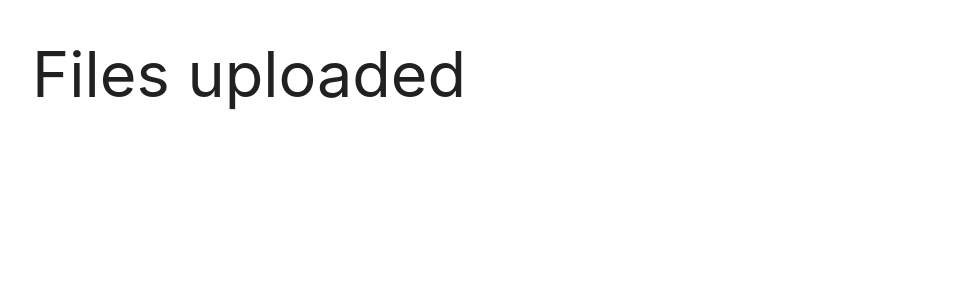
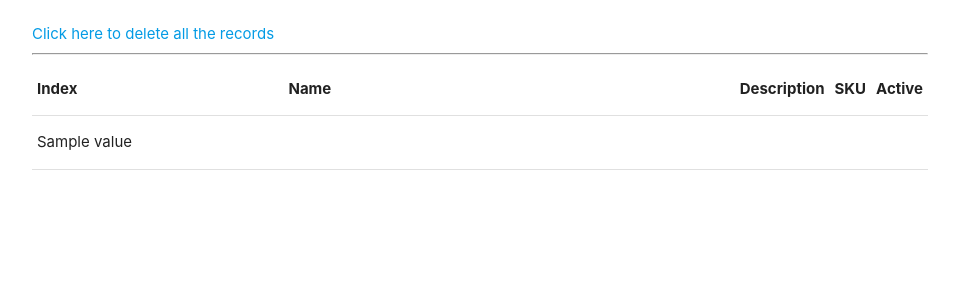
Before and after one commit to mayankgupta804/product_viewer, a Flask app: template product_viewer_app/templates/products.html in a window 1280 px wide. Shown: the part 113-411 px from the top of the page, without its empty margins (160-1119 px from the left). Run offline with Flask 2, Linux system fonts and the light colour scheme; the template is opened without the code that fills it: most values are stand-ins (such as "Sample title", 1, 10 or a date in 2020); some libraries are stand-ins or nearby versions.

Commit message:
Display data to user in table

```diff
--- a/config.py
+++ b/config.py
@@ -16,5 +16,5 @@ class Config(object):
 
     MAX_CONTENT_LENGTH = 100 * 1024 * 1024
 
-    CELERY_RESULTS_BACKEND = "amqp"
+    CELERY_RESULTS_BACKEND = os.environ.get("REDIS_URL") or "amqp"
     CELERY_BROKER_URL = os.environ.get("CLOUDAMQP_URL") or "amqp://localhost"
--- a/product_viewer_app/__init__.py
+++ b/product_viewer_app/__init__.py
@@ -16,10 +16,11 @@ db = SQLAlchemy(app)
 migrate = Migrate(app, db)
 
 # Configure celery for running background tasks
-celery = Celery(app.name, backend=app.config.get("CELERY_RESULTS_BACKEND"), broker=app.config.get("CELERY_BROKER_URL"))
+celery = Celery(app.name)
+celery.conf.update(app.config)
 
 # Configure redis for caching
-r = redis.Redis(host="localhost", port=6379, db=0)
+r = redis.StrictRedis()
 
 if not os.path.exists('logs'):
     os.mkdir('logs')
--- a/product_viewer_app/templates/layout.html
+++ b/product_viewer_app/templates/layout.html
@@ -5,6 +5,7 @@
     <meta name="viewport" content="width=device-width, initial-scale=1.0">
     <meta http-equiv="X-UA-Compatible" content="ie=edge">
     <link rel="stylesheet" href="https://cdnjs.cloudflare.com/ajax/libs/materialize/1.0.0/css/materialize.min.css">
+    <link rel="stylesheet" type="text/css" href="//cdn.datatables.net/1.10.16/css/jquery.dataTables.css">
     <title>{{ title }}</title>
     <style>
         .wrapper {
@@ -36,3 +37,4 @@
     </div>
 </body>
 </html>
+<script type="text/javascript" charset="utf8" src="//cdn.datatables.net/1.10.16/js/jquery.dataTables.js"></script>
--- a/product_viewer_app/templates/loader.html
+++ b/product_viewer_app/templates/loader.html
@@ -67,8 +67,8 @@ h2.headertext {
     const res = await fetch('/products/fetch?file_id=' + file_id)
     const data = await res.json()
     console.log(data)
-    if (data.response != 'incomplete') {
-      window.location.replace('/products')
+    if (data != 'incomplete') {
+      window.location.replace('/products?file_id=' + file_id)
     }
     setTimeout(fetchProducts, 5000)
   }, 5000)
--- a/product_viewer_app/templates/products.html
+++ b/product_viewer_app/templates/products.html
@@ -1,5 +1,34 @@
 {% extends 'layout.html' %}
 
 {% block content %}
-    <h1>Files uploaded</h1>
+<a href="/products/delete_all" class="fancy">Click here to delete all the records</a>
+<hr>
+<table id="products" class="display" cellspacing="0" width="100%">
+    <col width="35%">
+    <col width="65%">
+    <thead>
+        <tr>
+            <th class="fancy">Index</th>
+            <th class="fancy">Name</th>
+            <th class="fancy">Description</th>
+            <th class="fancy">SKU</th>
+            <th class="fancy">Active</th>
+        </tr>
+    </thead>
+    <tbody>
+        {% for item in products %}
+        <tr>
+            {% for _, value in item.items() %}
+                    <td class="fancy">{{ value }}</td>
+            {% endfor %}
+        </tr>
+        {% endfor %}
+    </tbody>
+</table>
 {% endblock %}
+
+<script>
+$(document).ready(function() {
+    $('#products').DataTable();
+});
+</script>
```
Also changed, not shown: product_viewer_app/celery_tasks.py (+9 -5 lines), product_viewer_app/routes.py (+12 -6 lines).
